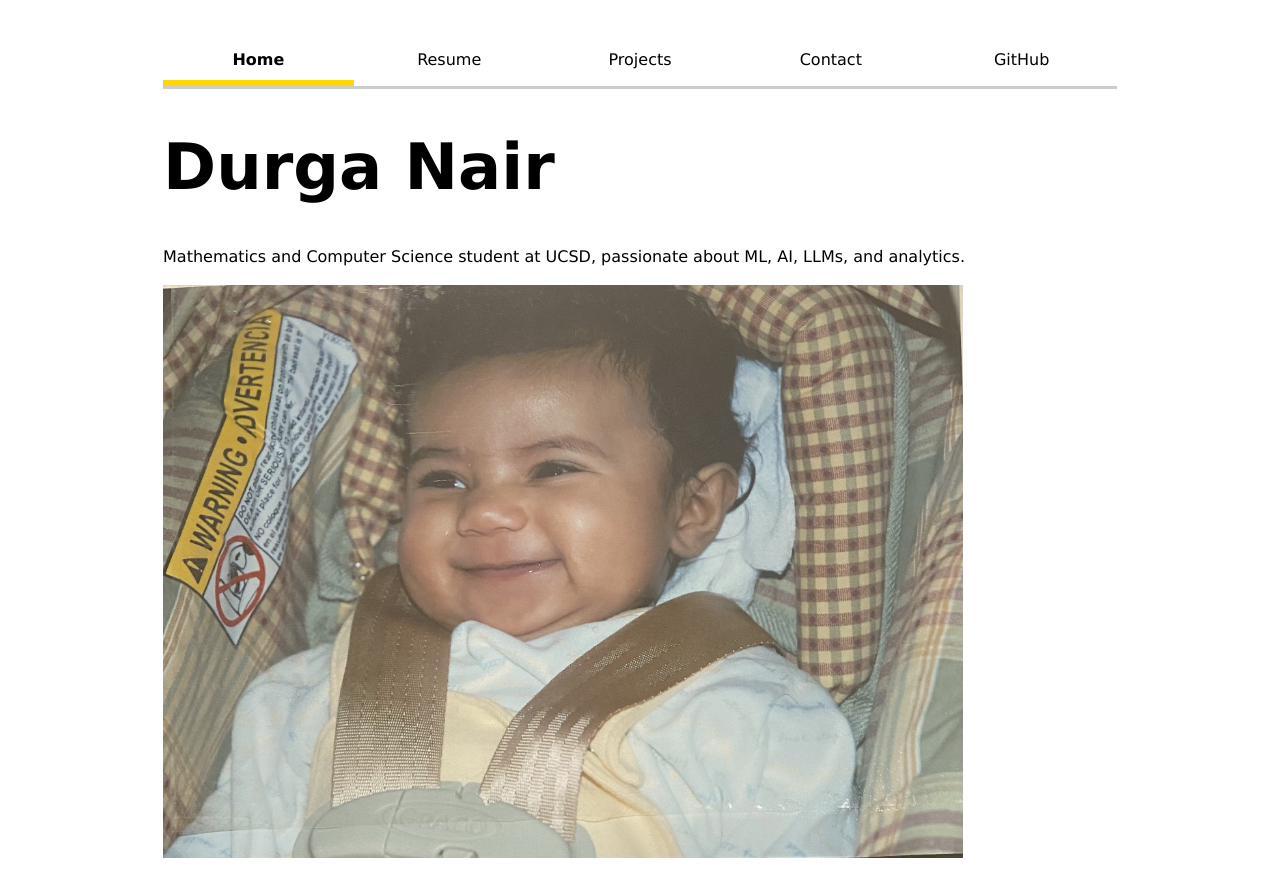
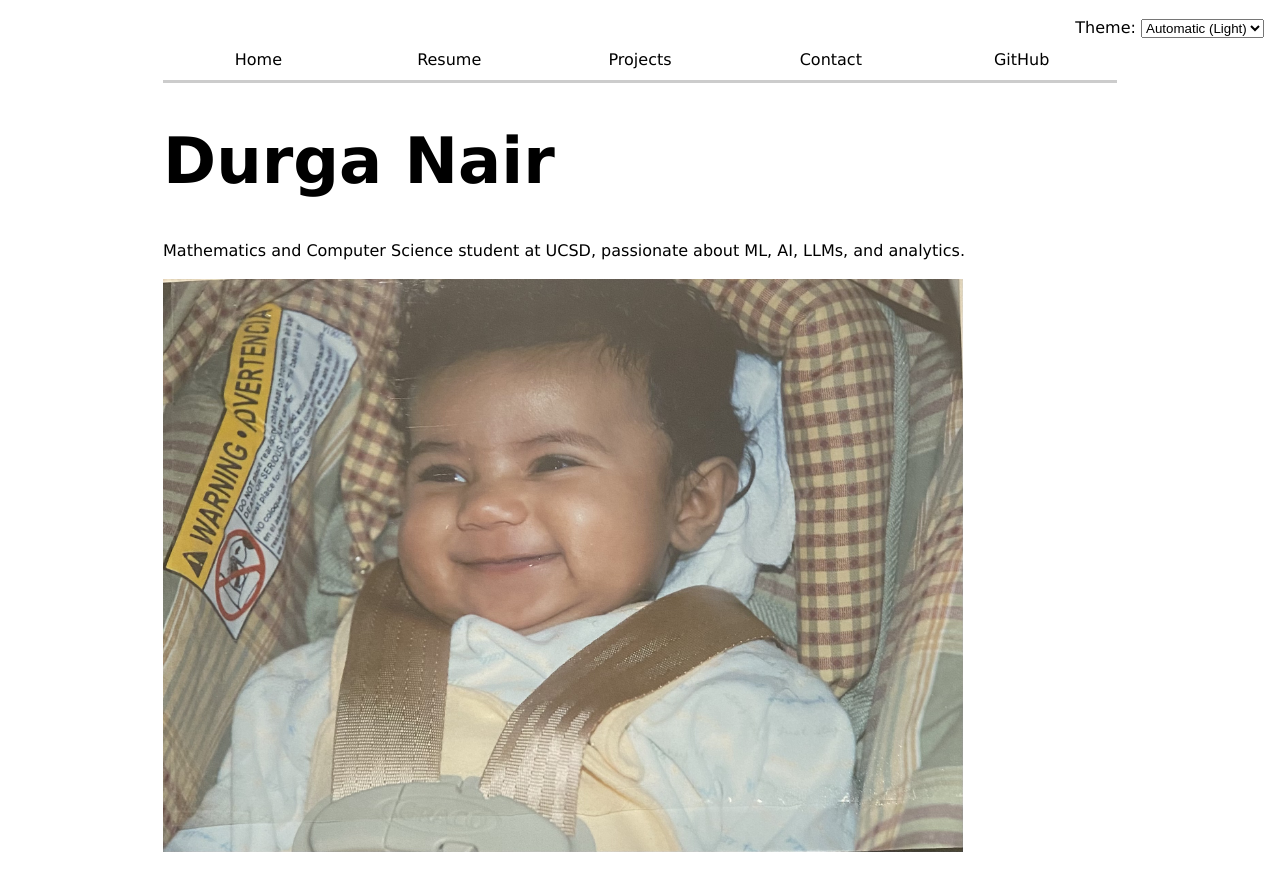
Before and after one commit to d-jnair/portfolio, a plain HTML site: page index.html in a window 1280 px wide. Drawn offline with Linux system fonts and the light colour scheme.

Commit message:
first trial dark/light

```diff
--- a/contact/index.html
+++ b/contact/index.html
@@ -31,5 +31,6 @@
 
         <button type="submit">Send</button>
     </form>
+    <script type="module" src="global.js"></script>
 </body>
 </html>
--- /dev/null
+++ b/global.js
@@ -0,0 +1,82 @@
+console.log("IT'S ALIVE!");
+
+function $$(selector, context = document) {
+    return Array.from(context.querySelectorAll(selector));
+}
+
+const BASE_PATH = "https://d-jnair.github.io/portfolio/"
+
+const pages = [
+    {url: "", title:"Home"},
+    {url: "cv/", title:"Resume"},
+    {url: "projects/", title:"Projects"},
+    {url: "contact/", title:"Contact"},
+    {url: "https://github.com/d-jnair", title:"GitHub"}
+];
+
+document.querySelector("nav")?.remove();
+
+const nav = document.createElement("nav");
+document.body.prepend(nav);
+
+for (const p of pages) {
+    let url = p.url;
+    if (!url.startsWith("http")) url = BASE_PATH + url;
+
+    const a = document.createElement('a');
+    a.href = url;
+    a.textContent = p.title;
+    nav.append(a);
+
+    a.classList.toggle('current', a.host === location.host && a.pathname === location.pathname);
+    a.toggleAttribute('target', a.host !== location.host);
+    if (a.target === '_blank') a.rel = 'noopener noreferrer';
+}
+
+document.body.insertAdjacentHTML(
+    'afterbegin',
+    `
+    <label class="color-scheme">
+        Theme:
+        <select id="theme-select" title="Color scheme">
+            <option value="light dark">Automatic${
+                matchMedia("(prefers-color-scheme:dark)").matches ? " (Dark)" : " (Light)"
+            }</option>
+            <option value="light">Light</option>
+            <option value="dark">Dark</option>
+        </select>
+    </label>
+    `
+);
+
+const select = document.getElementById('theme-select');
+
+function setColorScheme(value) {
+    document.documentElement.style.setProperty('color-scheme', value);
+    select.value = value;
+    localStorage.colorScheme = value;
+}
+
+if ('colorScheme' in localStorage) {
+    setColorScheme(localStorage.colorScheme);
+}
+else {
+    setColorScheme('light dark');
+}
+
+select.addEventListener('input', (e) => {
+    setColorScheme(e.target.value);
+});
+
+const form = document.querySelector('form[action^="mailto:"]');
+form?.addEventListener('submit', (e) => {
+    e.preventDefault();
+    const data = new FormData(form);
+    const action = form.getAttribute('action');
+    const params = [];
+    for (const [name, value] of data) {
+        params.push('${encodeURIComponent(name)}=${encodeURIComponent(value)}');
+    }
+    const url = '${action}?${params.join('&')}';
+    location.href = url;
+})
--- a/index.html
+++ b/index.html
@@ -20,5 +20,6 @@
     <p>Mathematics and Computer Science student at UCSD, passionate about ML, AI, LLMs, and analytics.</p>
 
     <img src="images\me.jpg" alt="Baby Durga giggling" width="800">
+    <script type="module" src="global.js"></script>
 </body>
 </html>
--- a/style.css
+++ b/style.css
@@ -13,7 +13,26 @@ body {
 
 @media (prefers-color-scheme: dark) {
     :root {
+        --color-border: oklch(70% 3% 200 / 40%);
         --color-accent: goldenrod;
+    }
+
+    body {
+        background-color: canvas;
+        color: canvastext;
+    }
+
+    nav {
+        border-bottom-color: var(--color-border);
+    }
+
+    nav a:hover {
+        background-color: color-mix(in oklch, var(--color-accent), canvas 85%);
+        color: canvastext;
+    }
+
+    .projects article {
+        background-color: color-mix(in oklch, canvas, var(--color-accent) 10%)
     }
 }
 
@@ -273,3 +292,15 @@ body.compact .cv-list {display: none;}
     height: 1em;
     filter: invert();
 }
+
+.color-scheme {
+    position: absolute;
+    top: 1rem;
+    right: 1rem;
+}
+
+html {
+    color-scheme: light dark;
+    background-color: canvas;
+    color: canvastext;
+}
```
Also changed, not shown: cv/index.html (+1 -0 lines), projects/index.html (+1 -0 lines).
